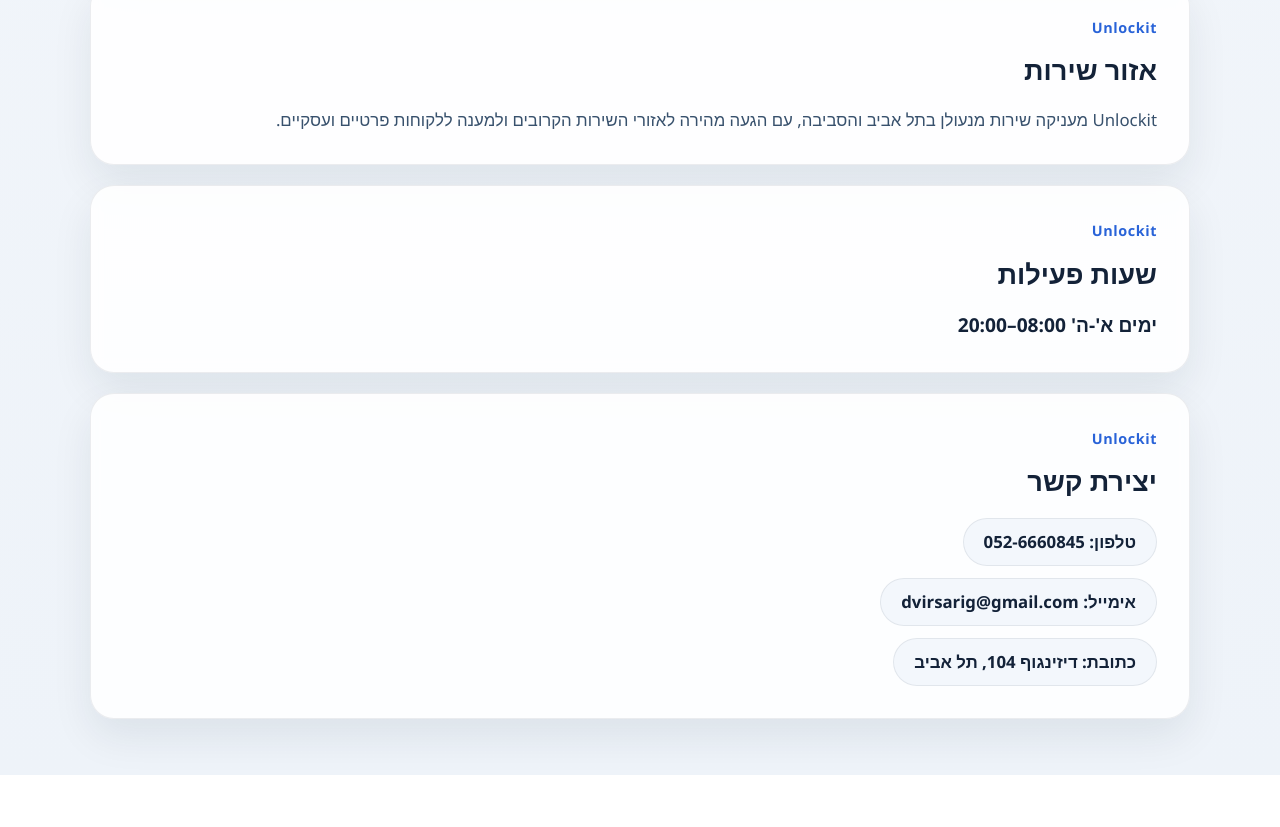
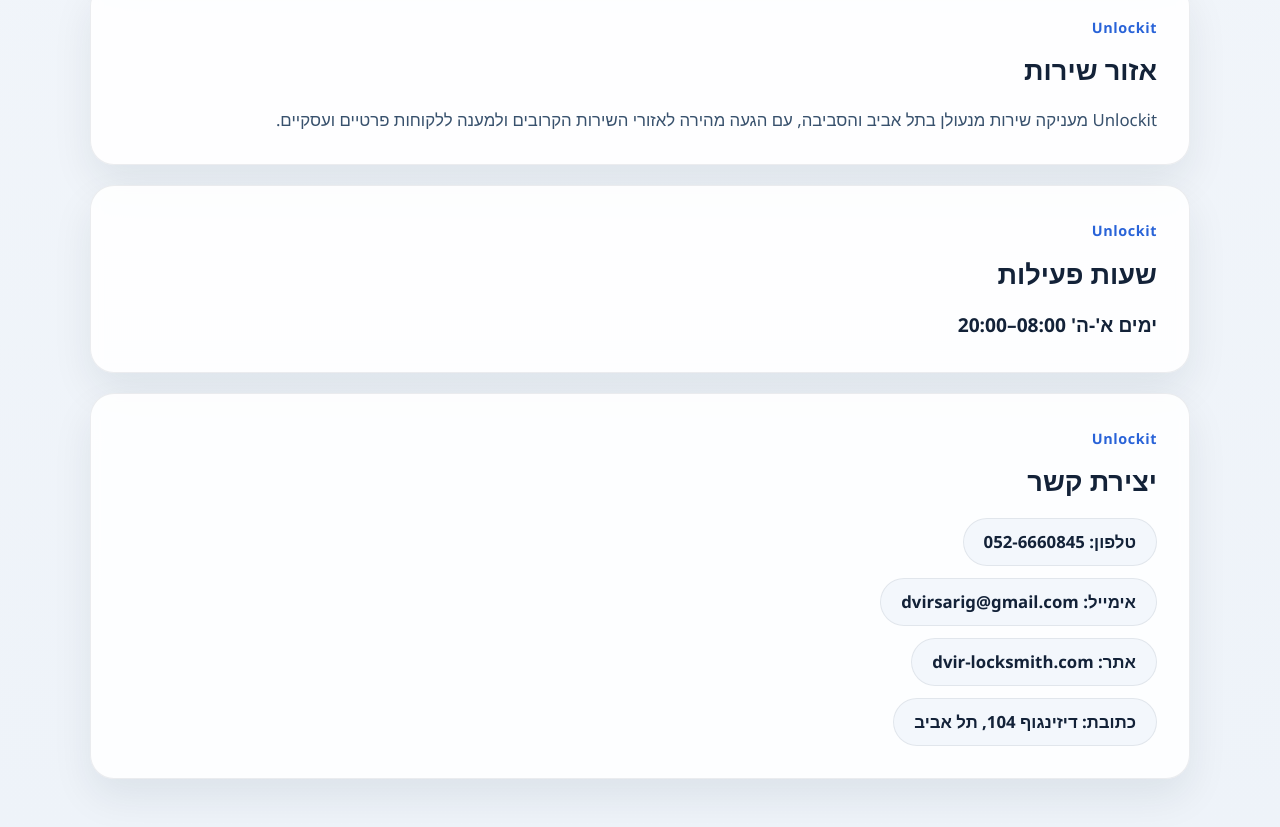
Before and after one commit to romGreen/Unlockit, a React (Vite) app: page / in a window 1280 px wide. Shown: the part 2203-3030 px from the top of the page. Before the commit the page ends 2978 px from the top, so only its background shows below. Built offline with nearby package versions, Linux system fonts and the light colour scheme.

Commit message:
Update site domain to dvir-locksmith.com

```diff
--- a/index.html
+++ b/index.html
@@ -8,7 +8,7 @@
       name="description"
       content="Unlockit היא עסק מנעולנות בתל אביב המספק שירותי פריצת דלתות, החלפת מנעולים, תיקון מנעולים, התקנת מנעולים חדשים ופריצת רכבים בתל אביב והסביבה."
     />
-    <link rel="canonical" href="https://unlockit-tel.com/" />
+    <link rel="canonical" href="https://dvir-locksmith.com/" />
     <meta
       property="og:title"
       content="Unlockit | מנעולן בתל אביב"
@@ -17,7 +17,7 @@
       property="og:description"
       content="Unlockit היא עסק מנעולנות בתל אביב המספק שירותי פריצת דלתות, החלפת מנעולים, תיקון מנעולים, התקנת מנעולים חדשים ופריצת רכבים."
     />
-    <meta property="og:url" content="https://unlockit-tel.com/" />
+    <meta property="og:url" content="https://dvir-locksmith.com/" />
     <meta property="og:locale" content="he_IL" />
     <meta property="og:type" content="website" />
     <title>Unlockit | מנעולן בתל אביב - פריצת דלתות והחלפת מנעולים</title>
--- a/src/App.tsx
+++ b/src/App.tsx
@@ -12,6 +12,7 @@ type FaqItem = {
 
 const businessDefinition =
   'Unlockit היא עסק מנעולנות בתל אביב המספק שירותי פריצת דלתות, החלפת מנעולים, תיקון מנעולים, התקנת מנעולים חדשים ופריצת רכבים.';
+const siteUrl = 'https://dvir-locksmith.com';
 
 const services: Service[] = [
   {
@@ -69,6 +70,7 @@ const structuredData = [
     '@context': 'https://schema.org',
     '@type': 'LocalBusiness',
     name: 'Unlockit',
+    url: siteUrl,
     description: `${businessDefinition} השירות ניתן בתל אביב והסביבה לבית, לעסק ולרכב.`,
     telephone: '+972526660845',
     email: 'dvirsarig@gmail.com',
@@ -225,6 +227,7 @@ function App() {
             <div className="contact-list">
               <a href="tel:0526660845">טלפון: 052-6660845</a>
               <a href="mailto:dvirsarig@gmail.com">אימייל: dvirsarig@gmail.com</a>
+              <a href={siteUrl}>אתר: dvir-locksmith.com</a>
               <p>כתובת: דיזינגוף 104, תל אביב</p>
             </div>
           </Section>
```
Also changed, not shown: public/robots.txt, 1 other file (tests, documents, lock files or other folders).
